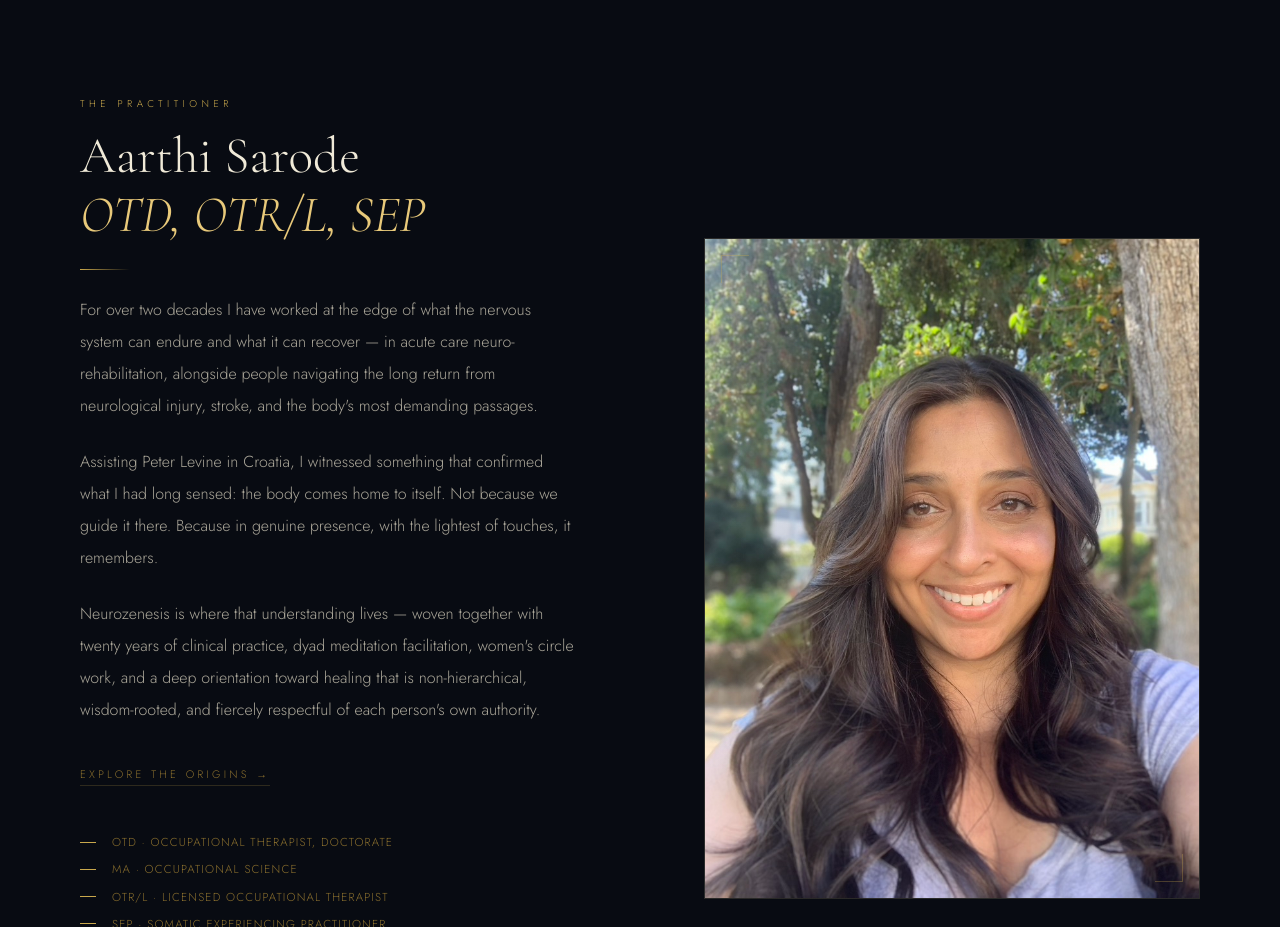
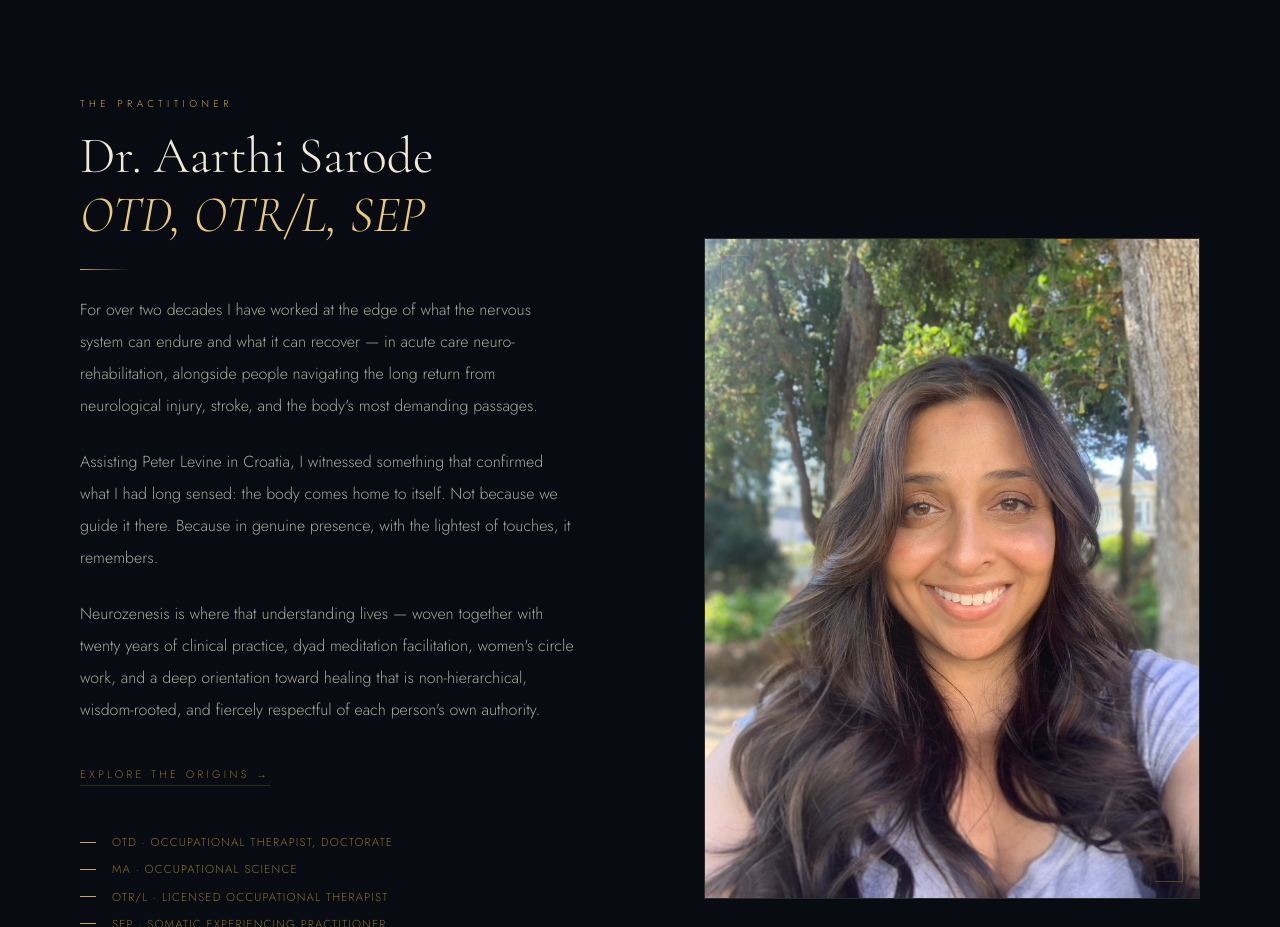
Before and after one commit to aasarode/Neurozenesis1, an Eleventy site: page src/index.njk in a window 1280 px wide. Shown: the part 3840-4767 px from the top of the page. Built offline with nearby package versions, Linux system fonts and the light colour scheme; Eleventy itself is replaced by a stand-in of ours; files that its build step writes are made by us from their sources.

Commit message:
Update index.njk

```diff
--- a/src/index.njk
+++ b/src/index.njk
@@ -139,7 +139,7 @@ permalink: /
 <section class="about" id="about">
   <div class="about-text reveal">
     <div class="section-label">The Practitioner</div>
-    <h2 class="section-title">Aarthi Sarode<br><em>OTD, OTR/L, SEP</em></h2>
+    <h2 class="section-title">Dr. Aarthi Sarode<br><em>OTD, OTR/L, SEP</em></h2>
     <div class="gold-rule"></div>
     <p>For over two decades I have worked at the edge of what the nervous system can endure and what it can recover — in acute care neuro-rehabilitation, alongside people navigating the long return from neurological injury, stroke, and the body's most demanding passages.</p>
     <p>Assisting Peter Levine in Croatia, I witnessed something that confirmed what I had long sensed: the body comes home to itself. Not because we guide it there. Because in genuine presence, with the lightest of touches, it remembers.</p>
```
